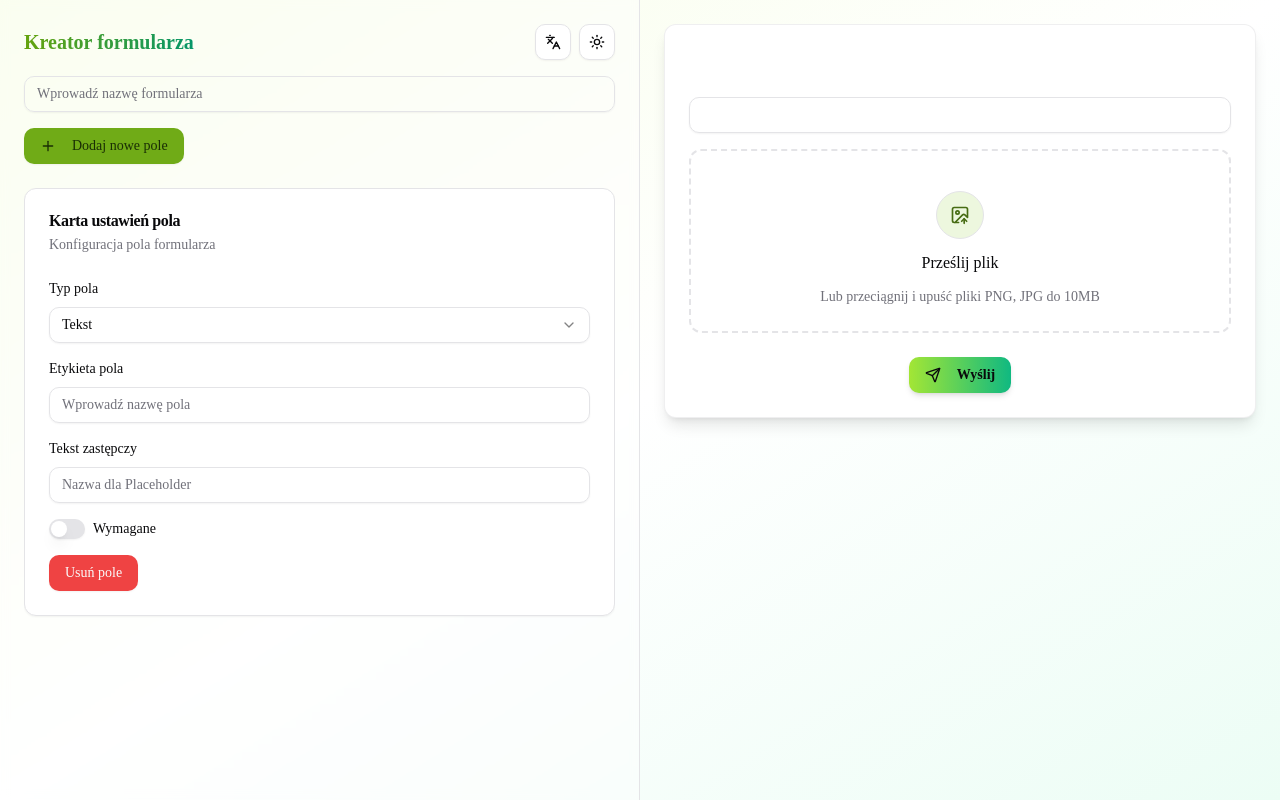
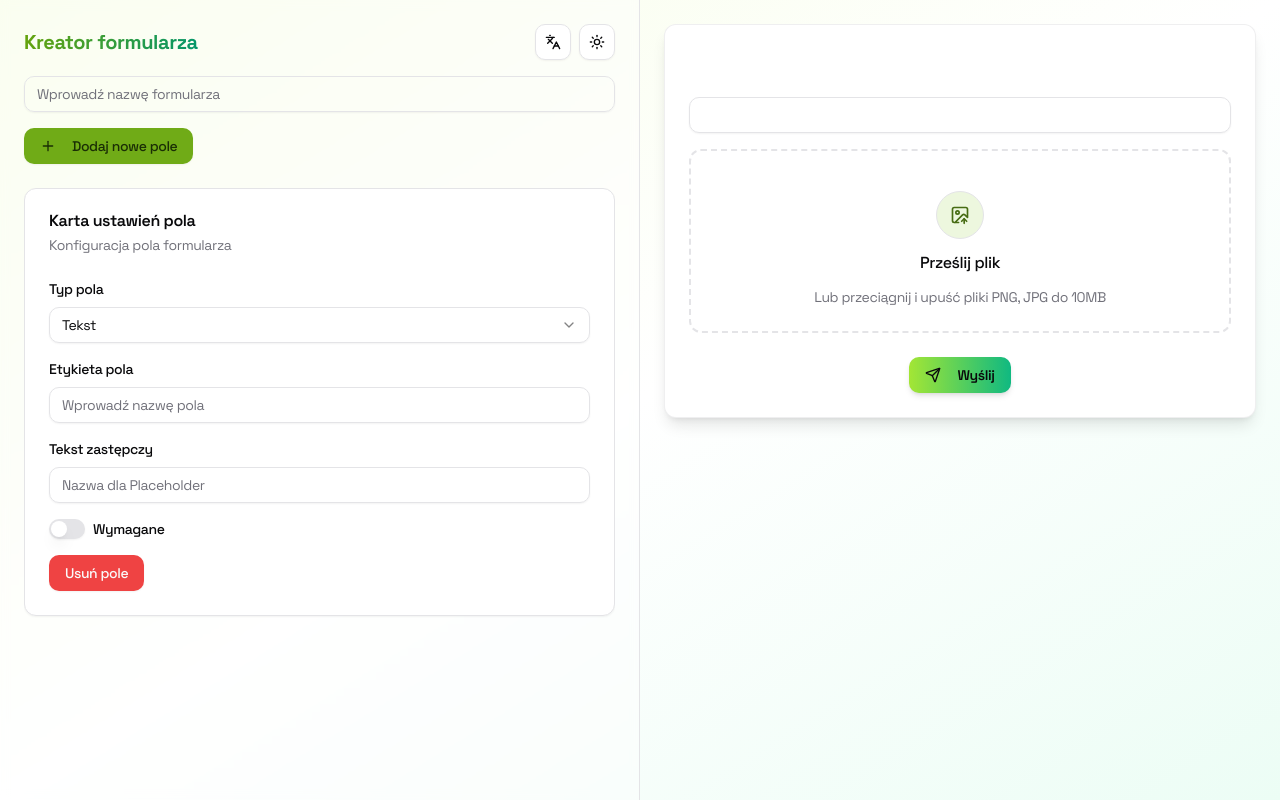
Before and after one commit to Blazej90/form, a Next.js app: page / in a window 1280 px wide. Built offline with nearby package versions, Linux system fonts and the light colour scheme.

Commit message:
style: switch project font to Space Grotesk
- replace Manrope with the more distinctive, modern Space Grotesk
  (latin-ext included for Polish diacritics)
- apply font-sans and tracking-tight globally on the body
- keep JetBrains Mono as the monospace face

```diff
--- a/src/app/layout.tsx
+++ b/src/app/layout.tsx
@@ -1,9 +1,9 @@
 import React from "react";
-import { Manrope, JetBrains_Mono } from "next/font/google";
+import { Space_Grotesk, JetBrains_Mono } from "next/font/google";
 import { LayoutClient } from "@/components/layout-client";
 import "./globals.css";
 
-const manrope = Manrope({
+const spaceGrotesk = Space_Grotesk({
   variable: "--font-sans",
   subsets: ["latin", "latin-ext"],
 });
@@ -19,7 +19,7 @@ export default function RootLayout({
   return (
     <html lang="pl" suppressHydrationWarning>
       <body
-        className={`${manrope.variable} ${jetbrainsMono.variable} antialiased`}
+        className={`${spaceGrotesk.variable} ${jetbrainsMono.variable} font-sans antialiased tracking-tight`}
       >
         <LayoutClient>{children}</LayoutClient>
       </body>
```
Also changed, not shown: 1 other file (tests, documents, lock files or other folders).
